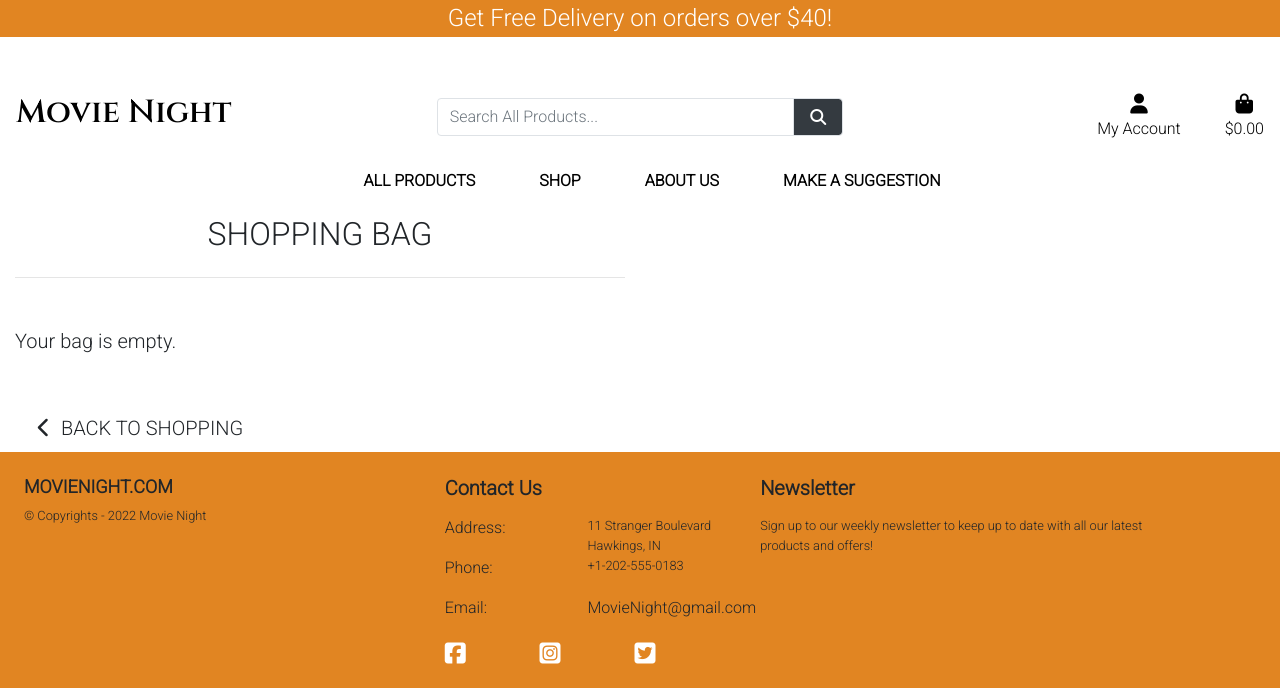
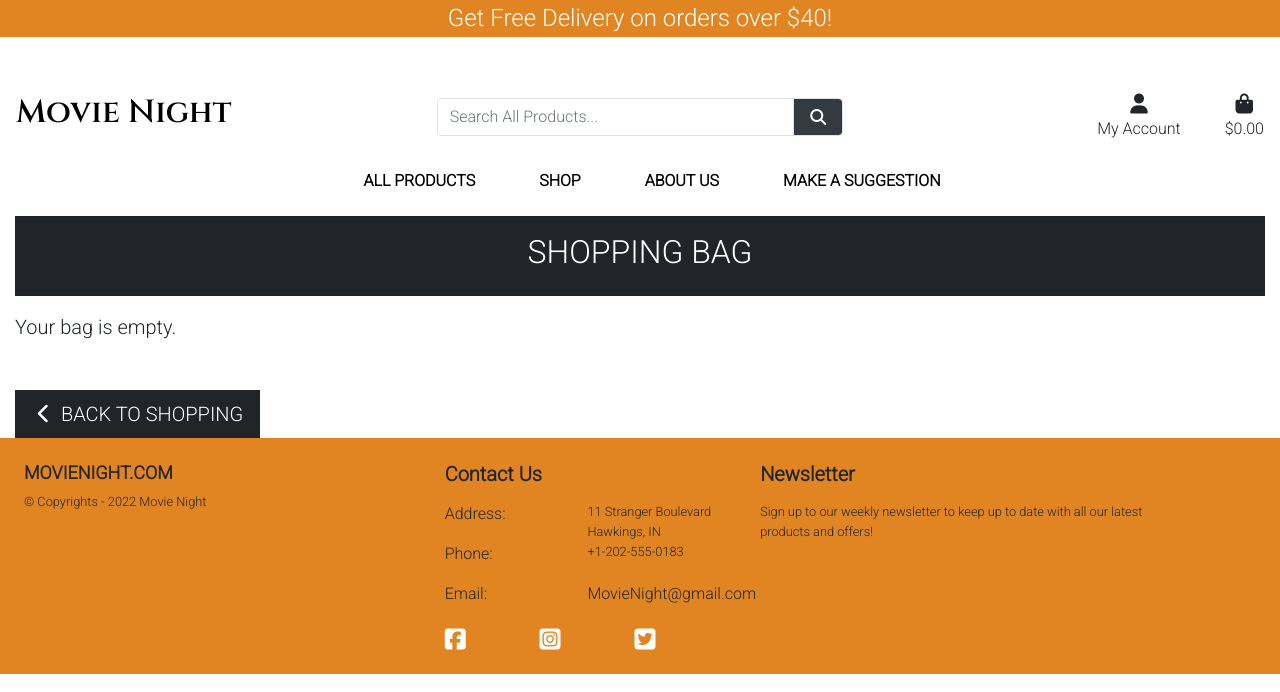
Before and after one commit to FranciscoBarreira/MovieNight, a Django app: page /bag/ in a window 1280 px wide. Shown: the top 692 px of the page. Run offline with Django 3.2, Linux system fonts and the light colour scheme; some libraries are stand-ins or nearby versions.

Commit message:
tested checkout orders in admin, stripe and  changes style in both shopping bag and checkout

```diff
--- a/bag/templates/bag/bag.html
+++ b/bag/templates/bag/bag.html
@@ -5,8 +5,8 @@
 {% block content %}
 <div class="container bag-margin">
     <div class="row">
-        <div class="col-7 col-md-6 text-center contact-center">
-            <div class="my-5">
+        <div class="col-12 text-center contact-center">
+            <div class="btn-shopping">
                 <hr>
                 <h2 class="logo-font mb-4">Shopping Bag</h2>
                 <hr>
@@ -94,7 +94,7 @@
                 </div>
             {% else %}
                 <p class="lead mb-5">Your bag is empty.</p>
-                <a href="{% url 'products' %}" class="btn btn-outline-black rounded-0 btn-lg">
+                <a href="{% url 'products' %}" class="btn btn-outline-black btn-quantity rounded-0 btn-lg">
                     <span class="icon">
                         <i class="fas fa-chevron-left"></i>
                     </span>
--- a/checkout/templates/checkout/checkout.html
+++ b/checkout/templates/checkout/checkout.html
@@ -15,10 +15,9 @@
 {% endblock %}
 
 {% block content %}
-    <div class="overlay"></div>
-    <div class="container checkout-margin">
+    <div class="container bag-margin">
         <div class="row">
-            <div class="col">
+            <div class="col-12 text-center btn-shopping">
                 <hr>
                 <h2 class="logo-font mb-4">Checkout</h2>
                 <hr>
--- a/static/css/base.css
+++ b/static/css/base.css
@@ -24,7 +24,6 @@ body {
 
 
 .yellow-bg {
-
     background-color: rgb(225, 133, 34);
 }
 
@@ -37,6 +36,10 @@ body {
 
 .text-margin {
     margin-top: 250px;
+}
+
+.text-grey {
+    color: #212529;
 }
 
 .text-orange {
@@ -53,7 +56,7 @@ body {
 }
 
 .bag-margin {
-    margin-top:150px;
+    margin-top:200px;
 }
 
 .box-margin {
@@ -68,8 +71,6 @@ body {
 
     display: inline;
 }
-
-
 
 .update-link{
     margin-left: 15px;
@@ -154,7 +155,7 @@ body {
     border: 1px solid #212529;
 }
 
-.btn-quantity{
+.btn-quantity,.btn-shopping{
     color:white;
     background: #212529;
 
--- a/templates/base.html
+++ b/templates/base.html
@@ -72,7 +72,7 @@
           <div class="col-12 col-lg-4 my-auto py-1 py-lg-0">
             <ul class="list-inline list-unstyled text-center text-lg-right my-0">
                 <li class="list-inline-item dropdown">
-                    <a class="text-black nav-link" href="#" id="user-options" data-toggle="dropdown" aria-haspopup="true" aria-expanded="false">
+                    <a class="text-grey nav-link" href="#" id="user-options" data-toggle="dropdown" aria-haspopup="true" aria-expanded="false">
                         <div class="text-center">
                             <div><i class="fas fa-user fa-lg"></i></div>
                             <p class="my-0">My Account</p>
@@ -92,7 +92,7 @@
                     </div>
                 </li>
                 <li class="list-inline-item">
-                    <a class="{% if grand_total %}text-info font-weight-bold{% else %}text-black{% endif %} nav-link" href="{% url 'view_bag' %}">
+                    <a class="{% if grand_total %}text-info font-weight-bold{% else %}text-grey{% endif %} nav-link" href="{% url 'view_bag' %}">
                         <div class="text-center">
                             <div><i class="fas fa-shopping-bag fa-lg"></i></div>
                             <p class="my-0">
```
Also changed, not shown: checkout/templates/checkout/checkout_success.html (+8 -8 lines).
